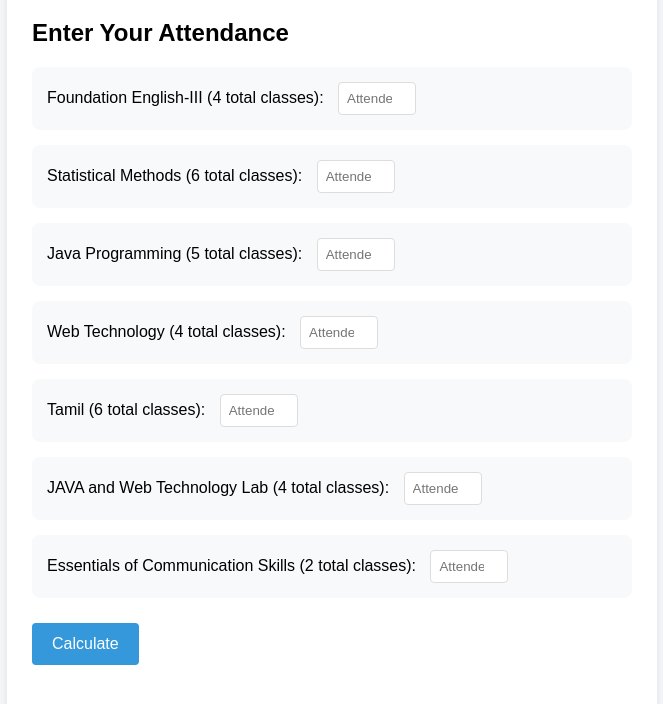
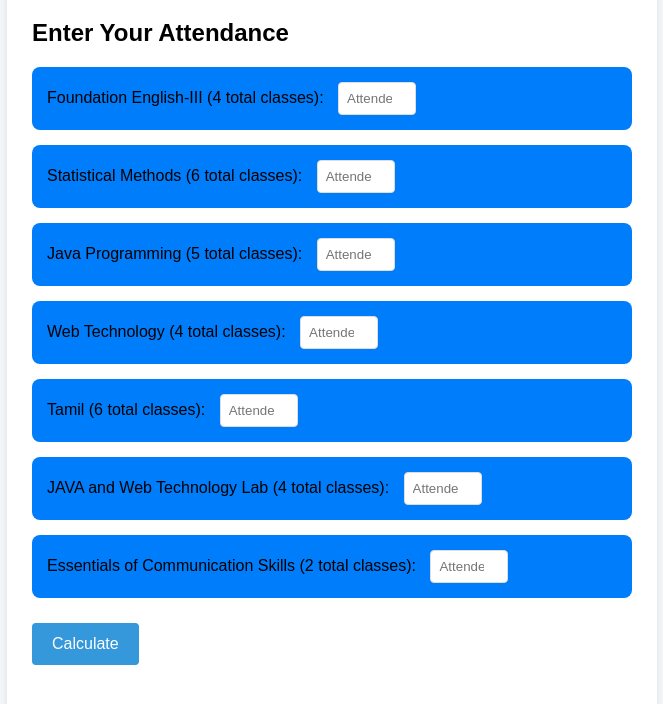
Before and after one commit to BharathA1303/1, a plain HTML site: page index.html in a window 1280 px wide. Shown: the part 106-810 px from the top of the page, without its empty margins (308-971 px from the left). Drawn offline with Linux system fonts and the light colour scheme.

Commit message:
first commit

```diff
--- a/index.html
+++ b/index.html
@@ -2,7 +2,7 @@
 <html>
 
 <head>
-    <title>DAGDVC Attendance Calc</title>
+    <title>DAGDVC Attendance Calcul</title>
     <link rel="stylesheet" href="style.css">
 </head>
 
--- a/style.css
+++ b/style.css
@@ -11,7 +11,7 @@ body {
     background: white;
     padding: 25px;
     border-radius: 10px;
-    box-shadow: 0 0 10px rgba(0,0,0,0.1);
+    box-shadow: 0 0 10px rgba(0, 0, 0, 0.1);
 }
 
 .input-section {
@@ -21,7 +21,7 @@ body {
 .subject-row {
     margin: 15px 0;
     padding: 15px;
-    background: #f8f9fa;
+    background: #007dfb;
     border-radius: 8px;
 }
 
```
Also changed, not shown: hi.txt (added), script.js (line endings or trailing spaces), 1 other file.
